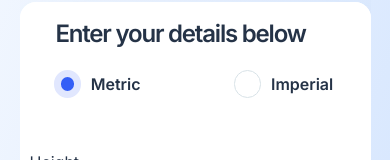
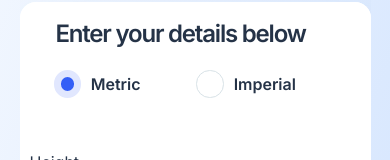
Before and after one commit to YousifAldossary-DataAnalyst/BMI_Calculator, a website built with Parcel: page index.html in a window 390 px wide. Shown: the part 770-930 px from the top of the page. Built offline with nearby package versions, Linux system fonts and the light colour scheme.

Commit message:
Final Submission Fixed

```diff
--- a/scss/index.scss
+++ b/scss/index.scss
@@ -372,7 +372,7 @@ body {
             }
 
             @media (max-width: 650px) {
-              gap: 50%;
+              gap: 30%;
             }
           }
 
```
Also changed, not shown: css/index.css.
